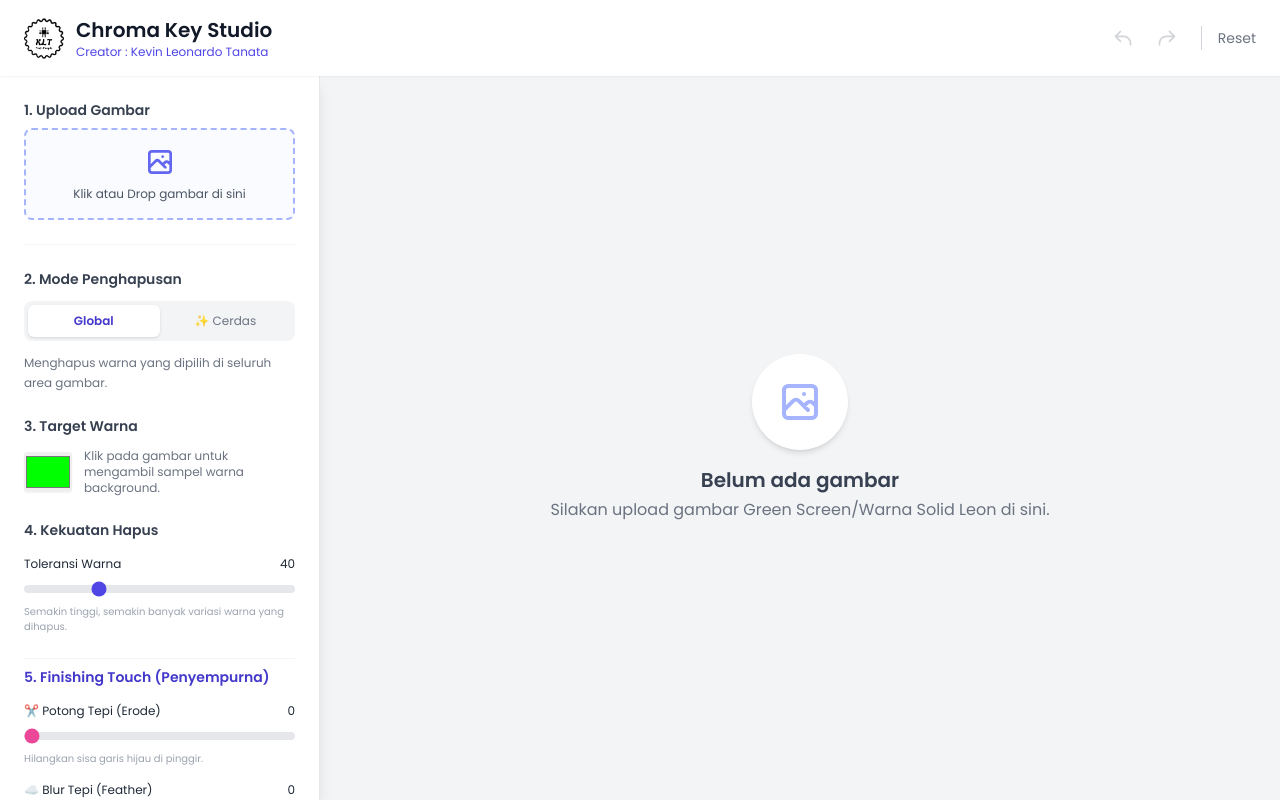
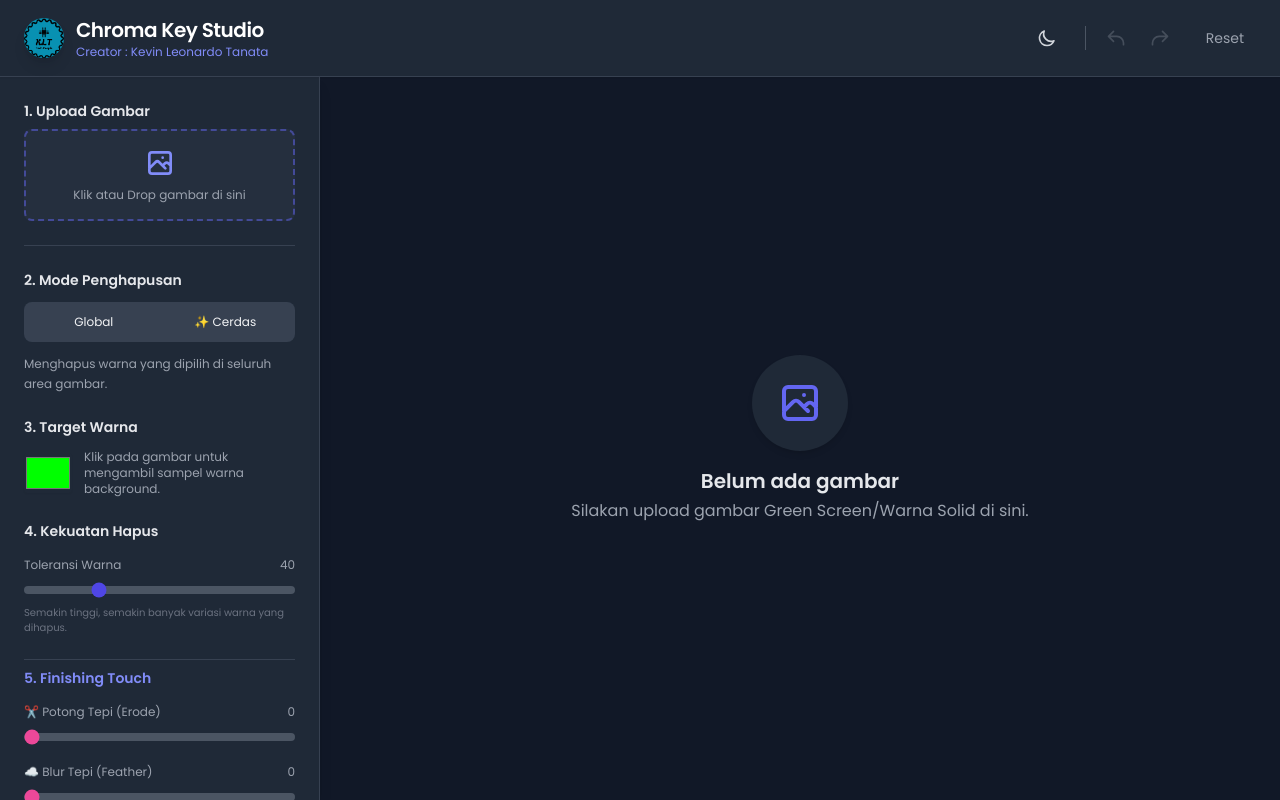
Before and after one commit to kevintanata99/Chrome_Key_Studio, a plain HTML site: page index.html in a window 1280 px wide. Drawn offline with nearby package versions, Linux system fonts and the light colour scheme.

Commit message:
Add dark mode support and enhance accessibility
Updated HTML structure to support dark mode and improved accessibility features.

```diff
--- a/index.html
+++ b/index.html
@@ -1,33 +1,48 @@
 <!DOCTYPE html>
-<html lang="id">
-<head>
+<html lang="id" class="dark"> <head>
     <meta charset="UTF-8">
     <meta name="viewport" content="width=device-width, initial-scale=1.0">
     <title>Chroma Key Studio (KLT)</title>
+
     <script src="https://cdn.tailwindcss.com"></script>
+    <script>
+        tailwind.config = {
+            darkMode: 'class',
+        }
+    </script>
+
     <link href="https://fonts.googleapis.com/css2?family=Poppins:wght@300;400;600&display=swap" rel="stylesheet">
     <link rel="stylesheet" href="style.css">
 </head>
-<body class="text-gray-800 h-screen flex flex-col overflow-hidden">
+<body class="bg-gray-50 text-gray-800 dark:bg-gray-900 dark:text-gray-100 h-screen flex flex-col overflow-hidden transition-colors duration-300">
 
-    <header class="bg-white shadow-sm z-20 px-6 py-4 flex justify-between items-center relative">
+    <header class="bg-white dark:bg-gray-800 shadow-sm z-20 px-6 py-4 flex justify-between items-center relative border-b dark:border-gray-700 transition-colors duration-300">
         <div class="flex items-center gap-3">
-            <div class="w-10 h-10 bg-white-600 rounded-full flex items-center justify-center text-white font-bold text-xl"><img src="klt.png"></div>
+            <div class="w-10 h-10 bg-cyan-600 rounded-full flex items-center justify-center text-white font-bold text-xl overflow-hidden shadow-lg">
+                <img src="klt.png" onerror="this.style.display='none';this.parentNode.innerText='K'" class="w-full h-full object-cover">
+            </div>
             <div>
-                <h1 class="font-bold text-xl text-gray-900">Chroma Key Studio</h1>
-                <p class="text-xs text-indigo-600 font-medium">Creator : Kevin Leonardo Tanata</p>
+                <h1 class="font-bold text-xl text-gray-900 dark:text-white tracking-tight">Chroma Key Studio</h1>
+                <p class="text-xs text-indigo-600 dark:text-indigo-400 font-medium">Creator : Kevin Leonardo Tanata</p>
             </div>
         </div>
 
         <div class="flex items-center gap-2">
-            <button onclick="undo()" id="btnUndo" class="p-2 text-gray-500 hover:text-indigo-600 hover:bg-indigo-50 rounded-lg disabled:opacity-30 disabled:cursor-not-allowed transition" title="Undo (Ctrl+Z)" disabled>
+            <button onclick="toggleTheme()" id="themeBtn" class="p-2 mr-2 text-gray-500 dark:text-gray-300 hover:bg-gray-100 dark:hover:bg-gray-700 rounded-lg transition" title="Ganti Tema">
+                <svg id="iconSun" class="w-5 h-5 hidden" fill="none" stroke="currentColor" viewBox="0 0 24 24"><path stroke-linecap="round" stroke-linejoin="round" stroke-width="2" d="M12 3v1m0 16v1m9-9h-1M4 12H3m15.364 6.364l-.707-.707M6.343 6.343l-.707-.707m12.728 0l-.707.707M6.343 17.657l-.707.707M16 12a4 4 0 11-8 0 4 4 0 018 0z"></path></svg>
+                <svg id="iconMoon" class="w-5 h-5 block" fill="none" stroke="currentColor" viewBox="0 0 24 24"><path stroke-linecap="round" stroke-linejoin="round" stroke-width="2" d="M20.354 15.354A9 9 0 018.646 3.646 9.003 9.003 0 0012 21a9.003 9.003 0 008.354-5.646z"></path></svg>
+            </button>
+
+            <div class="h-6 w-px bg-gray-300 dark:bg-gray-600 mx-1"></div>
+
+            <button onclick="undo()" id="btnUndo" class="p-2 text-gray-500 dark:text-gray-400 hover:text-indigo-600 dark:hover:text-indigo-400 hover:bg-indigo-50 dark:hover:bg-gray-700 rounded-lg disabled:opacity-30 disabled:cursor-not-allowed transition" title="Undo (Ctrl+Z)" disabled>
                 <svg class="w-5 h-5" fill="none" stroke="currentColor" viewBox="0 0 24 24"><path stroke-linecap="round" stroke-linejoin="round" stroke-width="2" d="M3 10h10a8 8 0 018 8v2M3 10l6 6m-6-6l6-6"></path></svg>
             </button>
-            <button onclick="redo()" id="btnRedo" class="p-2 text-gray-500 hover:text-indigo-600 hover:bg-indigo-50 rounded-lg disabled:opacity-30 disabled:cursor-not-allowed transition" title="Redo (Ctrl+Y)" disabled>
+            <button onclick="redo()" id="btnRedo" class="p-2 text-gray-500 dark:text-gray-400 hover:text-indigo-600 dark:hover:text-indigo-400 hover:bg-indigo-50 dark:hover:bg-gray-700 rounded-lg disabled:opacity-30 disabled:cursor-not-allowed transition" title="Redo (Ctrl+Y)" disabled>
                 <svg class="w-5 h-5" fill="none" stroke="currentColor" viewBox="0 0 24 24"><path stroke-linecap="round" stroke-linejoin="round" stroke-width="2" d="M21 10h-10a8 8 0 00-8 8v2M21 10l-6 6m6-6l-6-6"></path></svg>
             </button>
-            <div class="h-6 w-px bg-gray-300 mx-2"></div>
-            <button onclick="resetApp()" class="text-sm text-gray-500 hover:text-red-500 transition font-medium">
+
+            <button onclick="resetApp()" class="ml-2 text-sm text-gray-500 dark:text-gray-400 hover:text-red-500 dark:hover:text-red-400 transition font-medium px-3 py-1 rounded hover:bg-red-50 dark:hover:bg-red-900/20">
                 Reset
             </button>
         </div>
@@ -35,83 +50,81 @@
 
     <div class="flex flex-1 overflow-hidden">
 
-        <aside class="w-80 bg-white border-r border-gray-200 p-6 overflow-y-auto flex flex-col gap-6 shadow-lg z-10 hidden md:flex shrink-0">
+        <aside class="w-80 bg-white dark:bg-gray-800 border-r border-gray-200 dark:border-gray-700 p-6 overflow-y-auto flex flex-col gap-6 shadow-lg z-10 hidden md:flex shrink-0 transition-colors duration-300">
 
             <div class="space-y-2">
-                <label class="block text-sm font-semibold text-gray-700">1. Upload Gambar</label>
+                <label class="block text-sm font-semibold text-gray-700 dark:text-gray-200">1. Upload Gambar</label>
                 <div class="relative group">
                     <input type="file" id="fileInput" accept="image/*" class="absolute inset-0 w-full h-full opacity-0 cursor-pointer z-10" />
-                    <div class="border-2 border-dashed border-indigo-300 rounded-lg p-4 text-center group-hover:bg-indigo-50 transition bg-indigo-50/30">
-                        <svg class="w-8 h-8 mx-auto text-indigo-500 mb-2" fill="none" stroke="currentColor" viewBox="0 0 24 24"><path stroke-linecap="round" stroke-linejoin="round" stroke-width="2" d="M4 16l4.586-4.586a2 2 0 012.828 0L16 16m-2-2l1.586-1.586a2 2 0 012.828 0L20 14m-6-6h.01M6 20h12a2 2 0 002-2V6a2 2 0 00-2-2H6a2 2 0 00-2 2v12a2 2 0 002 2z"></path></svg>
-                        <p class="text-xs text-gray-600">Klik atau Drop gambar di sini</p>
+                    <div class="border-2 border-dashed border-indigo-300 dark:border-indigo-500/50 rounded-lg p-4 text-center group-hover:bg-indigo-50 dark:group-hover:bg-gray-700 transition bg-indigo-50/30 dark:bg-gray-700/30">
+                        <svg class="w-8 h-8 mx-auto text-indigo-500 dark:text-indigo-400 mb-2" fill="none" stroke="currentColor" viewBox="0 0 24 24"><path stroke-linecap="round" stroke-linejoin="round" stroke-width="2" d="M4 16l4.586-4.586a2 2 0 012.828 0L16 16m-2-2l1.586-1.586a2 2 0 012.828 0L20 14m-6-6h.01M6 20h12a2 2 0 002-2V6a2 2 0 00-2-2H6a2 2 0 00-2 2v12a2 2 0 002 2z"></path></svg>
+                        <p class="text-xs text-gray-600 dark:text-gray-400">Klik atau Drop gambar di sini</p>
                     </div>
                 </div>
             </div>
 
-            <hr class="border-gray-100">
+            <hr class="border-gray-100 dark:border-gray-700">
 
             <div class="space-y-3">
-                <label class="block text-sm font-semibold text-gray-700">2. Mode Penghapusan</label>
-                <div class="bg-gray-100 p-1 rounded-lg flex text-xs">
-                    <button id="modeGlobal" class="flex-1 py-2 px-2 rounded-md bg-white shadow text-indigo-700 font-semibold transition" onclick="setMode('global')">
+                <label class="block text-sm font-semibold text-gray-700 dark:text-gray-200">2. Mode Penghapusan</label>
+                <div class="bg-gray-100 dark:bg-gray-700 p-1 rounded-lg flex text-xs">
+                    <button id="modeGlobal" class="flex-1 py-2 px-2 rounded-md transition font-medium" onclick="setMode('global')">
                         Global
                     </button>
-                    <button id="modeMagic" class="flex-1 py-2 px-2 rounded-md text-gray-500 hover:text-gray-700 transition" onclick="setMode('magic')">
+                    <button id="modeMagic" class="flex-1 py-2 px-2 rounded-md transition font-medium" onclick="setMode('magic')">
                         ✨ Cerdas
                     </button>
                 </div>
-                <p id="modeDesc" class="text-xs text-gray-500 leading-relaxed">
+                <p id="modeDesc" class="text-xs text-gray-500 dark:text-gray-400 leading-relaxed">
                     Menghapus warna yang dipilih di seluruh area gambar.
                 </p>
             </div>
 
             <div class="space-y-3">
-                <label class="block text-sm font-semibold text-gray-700">3. Target Warna</label>
+                <label class="block text-sm font-semibold text-gray-700 dark:text-gray-200">3. Target Warna</label>
                 <div class="flex items-center gap-3">
                     <div class="relative group">
-                        <input type="color" id="colorPicker" value="#00ff00" class="w-12 h-10 rounded cursor-pointer border-0 p-0 shadow-sm block disabled:opacity-30 disabled:cursor-not-allowed transition-opacity" />
+                        <input type="color" id="colorPicker" value="#00ff00" class="w-12 h-10 rounded cursor-pointer border-0 p-0 shadow-sm block disabled:opacity-30 disabled:cursor-not-allowed transition-opacity bg-transparent" />
 
                         <div id="pickerTooltip" class="hidden absolute bottom-full left-0 mb-2 w-max px-2 py-1 bg-black text-white text-[10px] rounded opacity-0 transition-opacity group-hover:opacity-100 pointer-events-none">
                             Terkunci di Mode Cerdas
                         </div>
                     </div>
-                    <div class="text-xs text-gray-500 flex-1">
+                    <div class="text-xs text-gray-500 dark:text-gray-400 flex-1">
                         <span id="clickInstruction">Klik pada gambar untuk mengambil sampel warna background.</span>
                     </div>
                 </div>
             </div>
 
             <div class="space-y-4">
-                <label class="block text-sm font-semibold text-gray-700">4. Kekuatan Hapus</label>
+                <label class="block text-sm font-semibold text-gray-700 dark:text-gray-200">4. Kekuatan Hapus</label>
                 <div>
-                    <div class="flex justify-between text-xs mb-1">
+                    <div class="flex justify-between text-xs mb-1 text-gray-600 dark:text-gray-400">
                         <span>Toleransi Warna</span>
                         <span id="toleranceVal">40</span>
                     </div>
-                    <input type="range" id="toleranceRange" min="1" max="150" value="40" class="w-full h-2 bg-gray-200 rounded-lg appearance-none cursor-pointer accent-indigo-600">
-                    <p class="text-[10px] text-gray-400 mt-1">Semakin tinggi, semakin banyak variasi warna yang dihapus.</p>
+                    <input type="range" id="toleranceRange" min="1" max="150" value="40" class="w-full h-2 bg-gray-200 dark:bg-gray-600 rounded-lg appearance-none cursor-pointer accent-indigo-600">
+                    <p class="text-[10px] text-gray-400 dark:text-gray-500 mt-1">Semakin tinggi, semakin banyak variasi warna yang dihapus.</p>
                 </div>
             </div>
 
-            <div class="space-y-4 pt-2 border-t border-gray-100">
-                <label class="block text-sm font-semibold text-indigo-700">5. Finishing Touch (Penyempurna)</label>
+            <div class="space-y-4 pt-2 border-t border-gray-100 dark:border-gray-700">
+                <label class="block text-sm font-semibold text-indigo-700 dark:text-indigo-400">5. Finishing Touch</label>
 
                 <div>
-                    <div class="flex justify-between text-xs mb-1">
+                    <div class="flex justify-between text-xs mb-1 text-gray-600 dark:text-gray-400">
                         <span class="font-medium">✂️ Potong Tepi (Erode)</span>
                         <span id="erodeVal">0</span>
                     </div>
-                    <input type="range" id="erodeRange" min="0" max="10" value="0" class="w-full h-2 bg-gray-200 rounded-lg appearance-none cursor-pointer accent-pink-500">
-                    <p class="text-[10px] text-gray-400 mt-1">Hilangkan sisa garis hijau di pinggir.</p>
+                    <input type="range" id="erodeRange" min="0" max="10" value="0" class="w-full h-2 bg-gray-200 dark:bg-gray-600 rounded-lg appearance-none cursor-pointer accent-pink-500">
                 </div>
 
                 <div>
-                    <div class="flex justify-between text-xs mb-1">
+                    <div class="flex justify-between text-xs mb-1 text-gray-600 dark:text-gray-400">
                         <span class="font-medium">☁️ Blur Tepi (Feather)</span>
                         <span id="featherVal">0</span>
                     </div>
-                    <input type="range" id="featherRange" min="0" max="10" value="0" class="w-full h-2 bg-gray-200 rounded-lg appearance-none cursor-pointer accent-pink-500">
-                    <p class="text-[10px] text-gray-400 mt-1">Buat pinggiran jadi halus/melengkung.</p>
+                    <input type="range" id="featherRange" min="0" max="10" value="0" class="w-full h-2 bg-gray-200 dark:bg-gray-600 rounded-lg appearance-none cursor-pointer accent-pink-500">
                 </div>
             </div>
 
@@ -123,40 +136,40 @@
             </div>
         </aside>
 
-        <main class="flex-1 bg-gray-100 relative flex flex-col p-4 overflow-hidden" id="dropZone">
+        <main class="flex-1 bg-gray-100 dark:bg-gray-900 relative flex flex-col p-4 overflow-hidden transition-colors duration-300" id="dropZone">
 
             <div id="emptyState" class="absolute inset-0 flex flex-col items-center justify-center text-center z-10 pointer-events-none">
                 <div class="pointer-events-auto">
-                    <div class="w-24 h-24 bg-white rounded-full mx-auto flex items-center justify-center shadow-md mb-4">
-                        <svg class="w-12 h-12 text-indigo-300" fill="none" stroke="currentColor" viewBox="0 0 24 24"><path stroke-linecap="round" stroke-linejoin="round" stroke-width="2" d="M4 16l4.586-4.586a2 2 0 012.828 0L16 16m-2-2l1.586-1.586a2 2 0 012.828 0L20 14m-6-6h.01M6 20h12a2 2 0 002-2V6a2 2 0 00-2-2H6a2 2 0 00-2 2v12a2 2 0 002 2z"></path></svg>
+                    <div class="w-24 h-24 bg-white dark:bg-gray-800 rounded-full mx-auto flex items-center justify-center shadow-md mb-4 transition-colors">
+                        <svg class="w-12 h-12 text-indigo-300 dark:text-indigo-500" fill="none" stroke="currentColor" viewBox="0 0 24 24"><path stroke-linecap="round" stroke-linejoin="round" stroke-width="2" d="M4 16l4.586-4.586a2 2 0 012.828 0L16 16m-2-2l1.586-1.586a2 2 0 012.828 0L20 14m-6-6h.01M6 20h12a2 2 0 002-2V6a2 2 0 00-2-2H6a2 2 0 00-2 2v12a2 2 0 002 2z"></path></svg>
                     </div>
-                    <h2 class="text-xl font-bold text-gray-700">Belum ada gambar</h2>
-                    <p class="text-gray-500 mt-1">Silakan upload gambar Green Screen/Warna Solid Leon di sini.</p>
-                    <label for="fileInput" class="mt-4 inline-block bg-white text-indigo-600 border border-indigo-600 font-semibold py-2 px-6 rounded-full cursor-pointer hover:bg-indigo-50 transition md:hidden">
+                    <h2 class="text-xl font-bold text-gray-700 dark:text-gray-200">Belum ada gambar</h2>
+                    <p class="text-gray-500 dark:text-gray-400 mt-1">Silakan upload gambar Green Screen/Warna Solid di sini.</p>
+                    <label for="fileInput" class="mt-4 inline-block bg-white dark:bg-gray-800 text-indigo-600 dark:text-indigo-400 border border-indigo-600 dark:border-indigo-400 font-semibold py-2 px-6 rounded-full cursor-pointer hover:bg-indigo-50 dark:hover:bg-gray-700 transition md:hidden shadow">
                         Pilih Gambar
                     </label>
                 </div>
             </div>
 
-            <div id="loadingState" class="hidden absolute z-50 bg-white/80 inset-0 flex flex-col items-center justify-center backdrop-blur-sm">
+            <div id="loadingState" class="hidden absolute z-50 bg-white/80 dark:bg-gray-900/80 inset-0 flex flex-col items-center justify-center backdrop-blur-sm">
                 <div class="animate-spin rounded-full h-12 w-12 border-b-2 border-indigo-600 mb-3"></div>
-                <p class="font-medium text-indigo-900">Sedang memproses...</p>
+                <p class="font-medium text-indigo-900 dark:text-indigo-300">Sedang memproses...</p>
             </div>
 
-            <div id="zoomToolbar" class="hidden absolute top-4 right-4 z-30 bg-white/90 backdrop-blur rounded-lg shadow-lg border border-gray-200 flex flex-col p-1 gap-1">
-                <button onclick="zoomIn()" class="p-2 hover:bg-indigo-50 text-gray-600 rounded" title="Zoom In (+)">
+            <div id="zoomToolbar" class="hidden absolute top-4 right-4 z-30 bg-white/90 dark:bg-gray-800/90 backdrop-blur rounded-lg shadow-lg border border-gray-200 dark:border-gray-700 flex flex-col p-1 gap-1">
+                <button onclick="zoomIn()" class="p-2 hover:bg-indigo-50 dark:hover:bg-gray-700 text-gray-600 dark:text-gray-300 rounded" title="Zoom In (+)">
                     <svg class="w-5 h-5" fill="none" stroke="currentColor" viewBox="0 0 24 24"><path stroke-linecap="round" stroke-linejoin="round" stroke-width="2" d="M12 6v6m0 0v6m0-6h6m-6 0H6"></path></svg>
                 </button>
-                <div class="text-xs text-center font-mono py-1 text-gray-500 border-y border-gray-100" id="zoomLevelDisplay">100%</div>
-                <button onclick="zoomOut()" class="p-2 hover:bg-indigo-50 text-gray-600 rounded" title="Zoom Out (-)">
+                <div class="text-xs text-center font-mono py-1 text-gray-500 dark:text-gray-400 border-y border-gray-100 dark:border-gray-700" id="zoomLevelDisplay">100%</div>
+                <button onclick="zoomOut()" class="p-2 hover:bg-indigo-50 dark:hover:bg-gray-700 text-gray-600 dark:text-gray-300 rounded" title="Zoom Out (-)">
                     <svg class="w-5 h-5" fill="none" stroke="currentColor" viewBox="0 0 24 24"><path stroke-linecap="round" stroke-linejoin="round" stroke-width="2" d="M20 12H4"></path></svg>
                 </button>
-                <button onclick="resetZoom()" class="p-2 hover:bg-indigo-50 text-gray-600 rounded" title="Fit to Screen">
+                <button onclick="resetZoom()" class="p-2 hover:bg-indigo-50 dark:hover:bg-gray-700 text-gray-600 dark:text-gray-300 rounded" title="Fit to Screen">
                     <svg class="w-5 h-5" fill="none" stroke="currentColor" viewBox="0 0 24 24"><path stroke-linecap="round" stroke-linejoin="round" stroke-width="2" d="M4 8V4m0 0h4M4 4l5 5m11-1V4m0 0h-4m4 0l-5 5M4 16v4m0 0h4m-4 0l5-5m11 5l-5-5m5 5v-4m0 4h-4"></path></svg>
                 </button>
             </div>
 
-            <div id="scrollWrapper" class="hidden w-full h-full overflow-auto relative rounded-lg border border-gray-300 bg-gray-50 shadow-inner">
+            <div id="scrollWrapper" class="hidden w-full h-full overflow-auto relative rounded-lg border border-gray-300 dark:border-gray-700 bg-gray-50 dark:bg-gray-900 shadow-inner">
 
                 <div id="canvasContainer" class="relative group mx-auto origin-top-left" style="width: fit-content; height: fit-content;">
                     <div class="checkerboard absolute inset-0 z-0 pointer-events-none"></div>
@@ -172,22 +185,22 @@
             </div>
         </main>
 
-        <div class="md:hidden fixed bottom-0 left-0 right-0 bg-white p-4 shadow-2xl rounded-t-2xl z-40 border-t border-gray-200 max-h-[40vh] overflow-y-auto">
+        <div class="md:hidden fixed bottom-0 left-0 right-0 bg-white dark:bg-gray-800 p-4 shadow-2xl rounded-t-2xl z-40 border-t border-gray-200 dark:border-gray-700 max-h-[40vh] overflow-y-auto transition-colors duration-300">
              <div class="flex flex-col gap-3">
-                 <div class="flex bg-gray-100 rounded-lg p-1">
-                     <button class="flex-1 py-1 text-xs rounded font-bold bg-white text-indigo-700 shadow" onclick="setMode('global')" id="mobModeGlobal">Global</button>
-                     <button class="flex-1 py-1 text-xs rounded font-medium text-gray-500" onclick="setMode('magic')" id="mobModeMagic">Magic</button>
+                 <div class="flex bg-gray-100 dark:bg-gray-700 rounded-lg p-1">
+                     <button class="flex-1 py-1 text-xs rounded font-bold transition shadow" onclick="setMode('global')" id="mobModeGlobal">Global</button>
+                     <button class="flex-1 py-1 text-xs rounded font-medium text-gray-500 dark:text-gray-400" onclick="setMode('magic')" id="mobModeMagic">Magic</button>
                  </div>
 
                  <div class="space-y-3">
                      <div>
-                         <label class="text-xs font-bold text-gray-600 flex justify-between">Toleransi <span id="mobToleranceVal">40</span></label>
-                         <input type="range" id="toleranceRangeMobile" min="1" max="150" value="40" class="w-full h-2 bg-gray-200 rounded-lg accent-indigo-600">
+                         <label class="text-xs font-bold text-gray-600 dark:text-gray-300 flex justify-between">Toleransi <span id="mobToleranceVal">40</span></label>
+                         <input type="range" id="toleranceRangeMobile" min="1" max="150" value="40" class="w-full h-2 bg-gray-200 dark:bg-gray-600 rounded-lg accent-indigo-600">
                      </div>
                      <div class="flex gap-2">
                          <div class="flex-1">
-                            <label class="text-[10px] font-bold text-gray-500 block mb-1">Blur Tepi</label>
-                            <input type="range" id="featherRangeMobile" min="0" max="10" value="0" class="w-full h-2 bg-gray-200 rounded-lg accent-pink-500">
+                            <label class="text-[10px] font-bold text-gray-500 dark:text-gray-400 block mb-1">Blur Tepi</label>
+                            <input type="range" id="featherRangeMobile" min="0" max="10" value="0" class="w-full h-2 bg-gray-200 dark:bg-gray-600 rounded-lg accent-pink-500">
                          </div>
                          <button id="downloadBtnMobile" class="bg-indigo-600 text-white p-2 rounded-lg shadow-lg disabled:opacity-50 flex items-center justify-center">
                             <svg class="w-6 h-6" fill="none" stroke="currentColor" viewBox="0 0 24 24"><path stroke-linecap="round" stroke-linejoin="round" stroke-width="2" d="M4 16v1a3 3 0 003 3h10a3 3 0 003-3v-1m-4-4l-4 4m0 0l-4-4m4 4V4"></path></svg>
```
